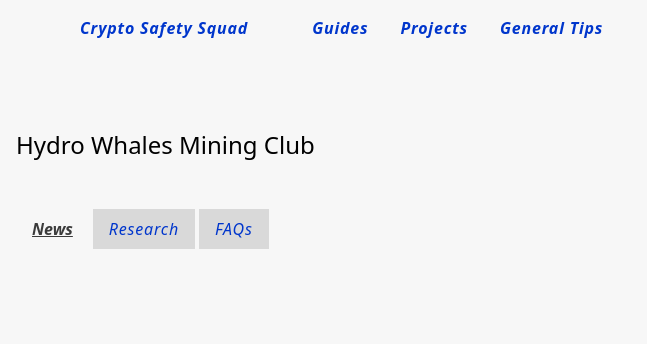
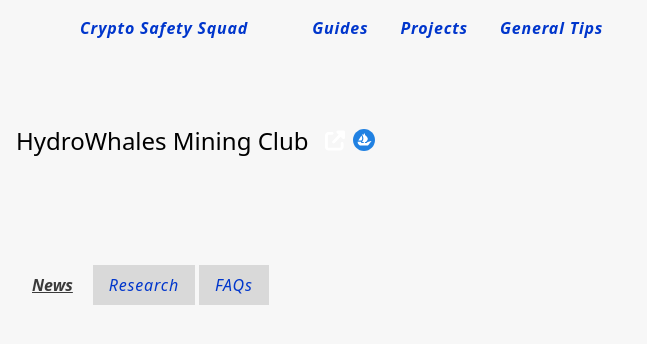
Before and after one commit to CryptoSafetySquad/website, a Next.js app: page /projects/hydro-whales in a window 1280 px wide. Shown: the top 344 px of the page, without its empty margins (0-647 px from the left). Built offline with nearby package versions, Linux system fonts and the light colour scheme.

Commit message:
Improve HWMC page.

```diff
--- a/Components/ExternalLink.tsx
+++ b/Components/ExternalLink.tsx
@@ -1,3 +1,5 @@
-export const ExternalLink = ({ href, text }: { href: string; text?: string; }) => <a href={href} target='_blank' rel='noopener noreferrer'>{text ?? href}</a>
+import { ReactNode } from "react";
+
+export const ExternalLink = ({ href, text, children }: { href: string; text?: string; children?: ReactNode }) => <a href={href} target='_blank' rel='noopener noreferrer'>{children ?? text ?? href}</a>
 
 export default ExternalLink
--- a/Components/Page.tsx
+++ b/Components/Page.tsx
@@ -7,12 +7,13 @@
   title: string;
   slug: string;
   description: string;
+  header?: React.ReactNode;
   content: React.ReactNode;
   author?: AuthorProps;
   withCommenting?: boolean;
 }
 
-const Page = ({ title, slug, content, description, author, withCommenting }: PageComponentProps) => {
+const Page = ({ title, slug, content, description, author, withCommenting, header }: PageComponentProps) => {
   const contentClasses = author ? 'grid-cols-[70%,1fr]' : 'grid-cols-[100%]'
 
   return (
@@ -26,10 +27,25 @@
 
       <main className='max-w-7xl m-auto py-4 px-2 md:py-12 md:px-4 bg-dark rounded-md'>
         <div className={`xl:grid ${contentClasses} gap-16`}>
-          <div>
-            <h1 className='mt-6 mb-12'>{`${title}`}</h1>
-            {content}
-          </div>
+          {
+            header
+            ? (
+              <>
+                <div className='mt-6 mb-12'>
+                  {header}
+                </div>
+                <div>
+                  {content}
+                </div>
+              </>
+            )
+            : (
+              <div>
+                <h1 className='mt-6 mb-12'>{`${title}`}</h1>
+                {content}
+              </div>
+            )
+          }
           {author && (
             <aside>
               <h2 className='mb-2'>About the author</h2>
--- a/pages/projects/hydro-whales.tsx
+++ b/pages/projects/hydro-whales.tsx
@@ -103,6 +103,21 @@
   )
 }
 
+const Header = () => {
+  const linkIcon = <img className='ml-4 mr-2' src='/images/icons/external.svg' height='20' width='20' />
+  const openseaIcon = <img className='mr-2' src='/images/icons/opensea.svg' height='22' width='22' />
+
+  return (
+    <div>
+      <h1 className='flex'>
+        HydroWhales Mining Club
+        <ExternalLink href='https://www.hydrowhalesclub.com/'>{linkIcon}</ExternalLink>
+        <ExternalLink href='https://opensea.io/collection/hydro-whales-mining-club-official'>{openseaIcon}</ExternalLink>
+      </h1>
+    </div>
+  )
+}
+
 const HydroWhales: NextPage = () => {
   const title = 'Hydro Whales Mining Club'
   const tabs = [
@@ -144,7 +159,8 @@
       title,
       content,
       slug: 'projects/hydro-whales',
-      description: 'Hydro Whales Mining Club'
+      description: 'Hydro Whales Mining Club',
+      header: <Header />
     }} />
   )
 }
--- a/styles/globals.css
+++ b/styles/globals.css
@@ -135,6 +135,7 @@
 
 .tabs li {
   background: var(--bg-darker);
+  cursor: pointer;
 }
 
 .tabs li.is-active {
@@ -150,6 +151,7 @@
   font-weight: 600;
   font-style: italic;
   text-decoration: underline;
+  cursor: default;
 }
 
 .warn {
@@ -157,6 +159,10 @@
 }
 .danger {
   color: var(--text-danger);
+}
+
+h1 {
+  line-height: 1.5rem;
 }
 
 /* @media (prefers-color-scheme: dark) {
```
Also changed, not shown: public/images/icons/external.svg (added), public/images/icons/opensea.svg (added).
